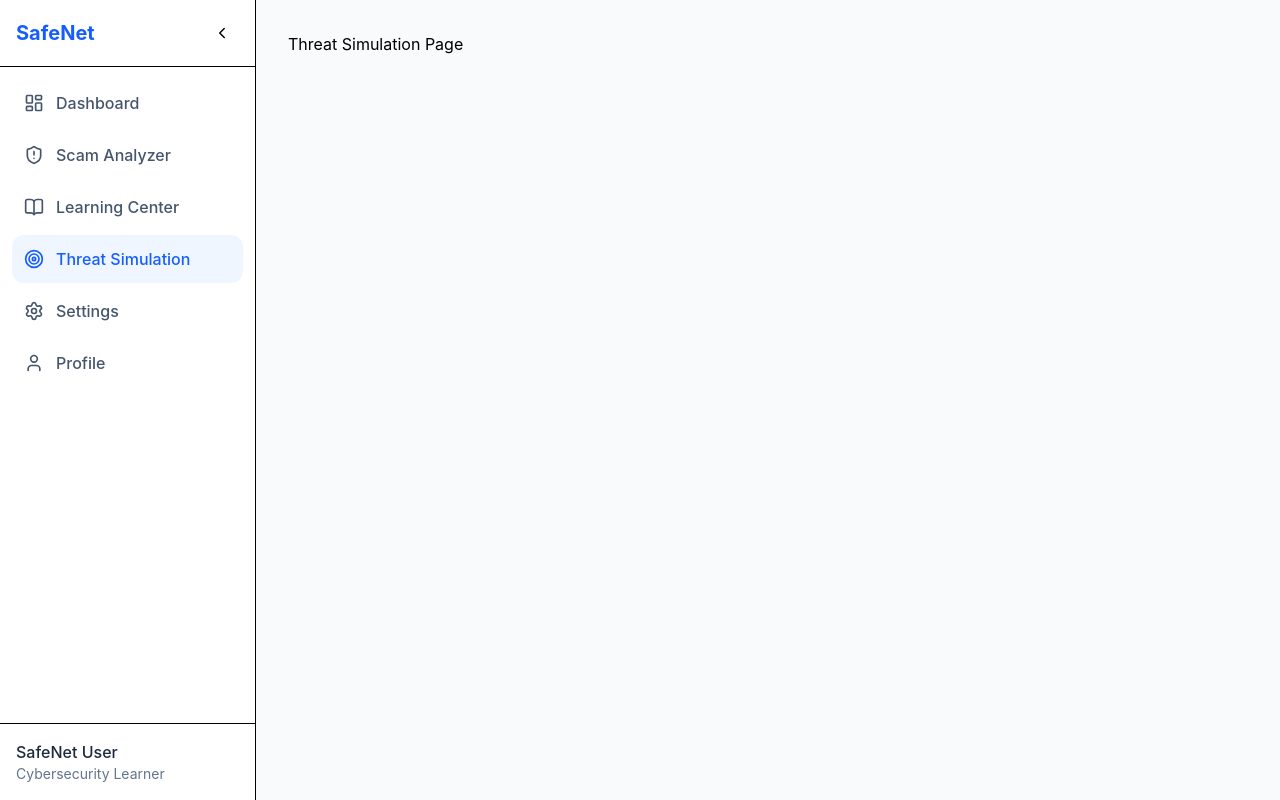
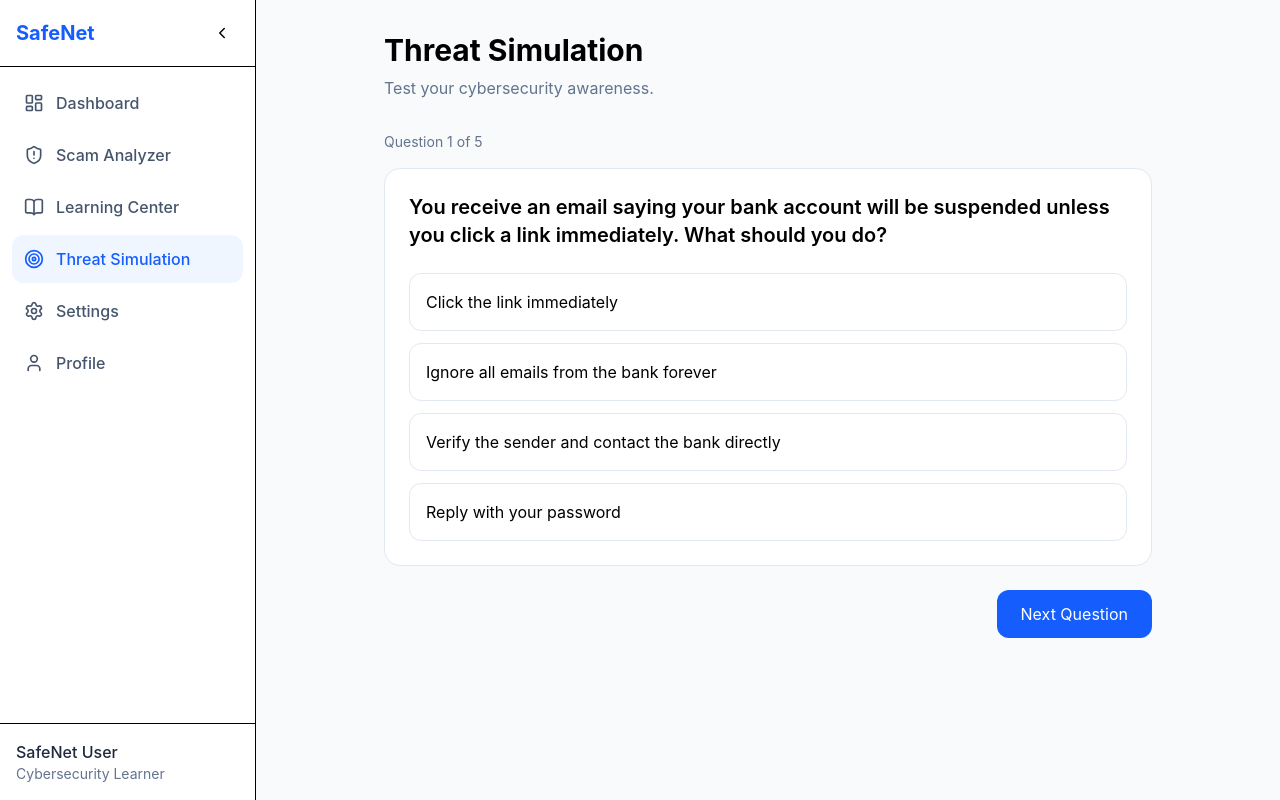
Before and after one commit to Mahdia-Hassani/SafeNet, a React (Vite) app: page /simulation in a window 1280 px wide. Built offline with nearby package versions, Linux system fonts and the light colour scheme.

Commit message:
Add quiz system and scoring

```diff
--- /dev/null
+++ b/src/components/quiz/QuizQuestion.jsx
@@ -0,0 +1,33 @@
+function QuizQuestion({ question, selectedAnswer, onSelectAnswer }) {
+  return (
+    <div className="rounded-2xl border border-slate-200 bg-white p-6">
+      <h2 className="text-xl font-semibold">{question.question}</h2>
+
+      <div className="mt-6 space-y-3">
+        {question.options.map((option, index) => (
+          <button
+            key={index}
+            onClick={() => onSelectAnswer(index)}
+            className={`
+              w-full
+              rounded-xl
+              border
+              p-4
+              text-left
+              transition-all
+              ${
+                selectedAnswer === index
+                  ? "border-blue-500 bg-blue-50"
+                  : "border-slate-200 hover:border-slate-300"
+              }
+            `}
+          >
+            {option}
+          </button>
+        ))}
+      </div>
+    </div>
+  );
+}
+
+export default QuizQuestion;
--- /dev/null
+++ b/src/data/quizzes.js
@@ -0,0 +1,60 @@
+const quizzes = [
+  {
+    id: 1,
+    question:
+      "You receive an email saying your bank account will be suspended unless you click a link immediately. What should you do?",
+    options: [
+      "Click the link immediately",
+      "Ignore all emails from the bank forever",
+      "Verify the sender and contact the bank directly",
+      "Reply with your password",
+    ],
+    correctAnswer: 2,
+  },
+
+  {
+    id: 2,
+    question: "Which password is the strongest?",
+    options: ["12345678", "password123", "MyDog", "T9#kP2!xL7@q"],
+    correctAnswer: 3,
+  },
+
+  {
+    id: 3,
+    question: "What is a common sign of a phishing website?",
+    options: [
+      "HTTPS connection",
+      "Official company logo",
+      "Misspelled domain name",
+      "Contact page",
+    ],
+    correctAnswer: 2,
+  },
+
+  {
+    id: 4,
+    question:
+      "Someone calls pretending to be IT support and asks for your login code. What should you do?",
+    options: [
+      "Give them the code",
+      "Verify their identity through official channels",
+      "Share only part of the code",
+      "Send it by email later",
+    ],
+    correctAnswer: 1,
+  },
+
+  {
+    id: 5,
+    question: "What is the purpose of Two-Factor Authentication (2FA)?",
+    options: [
+      "Make passwords shorter",
+      "Increase account security with a second verification step",
+      "Replace passwords completely",
+      "Speed up login",
+    ],
+    correctAnswer: 1,
+  },
+];
+
+export default quizzes;
--- a/src/pages/ThreatSimulation.jsx
+++ b/src/pages/ThreatSimulation.jsx
@@ -1,9 +1,108 @@
+import { useState } from "react";
+
 import DashboardLayout from "../layouts/DashboardLayout";
 
+import quizzes from "../data/quizzes";
+
+import QuizQuestion from "../components/quiz/QuizQuestion";
+
 function ThreatSimulation() {
+  const [currentQuestion, setCurrentQuestion] = useState(0);
+
+  const [selectedAnswer, setSelectedAnswer] = useState(null);
+
+  const [score, setScore] = useState(0);
+
+  const [quizFinished, setQuizFinished] = useState(false);
+
+  const question = quizzes[currentQuestion];
+
+  function handleNext() {
+    if (selectedAnswer === null) {
+      alert("Please select an answer.");
+      return;
+    }
+
+    if (selectedAnswer === question.correctAnswer) {
+      setScore((prev) => prev + 1);
+    }
+
+    if (currentQuestion === quizzes.length - 1) {
+      setQuizFinished(true);
+      return;
+    }
+
+    setCurrentQuestion((prev) => prev + 1);
+
+    setSelectedAnswer(null);
+  }
+
+  if (quizFinished) {
+    const percentage = Math.round((score / quizzes.length) * 100);
+
+    return (
+      <DashboardLayout>
+        <div className="mx-auto max-w-2xl text-center">
+          <h1 className="text-3xl font-bold">Quiz Completed 🎉</h1>
+
+          <p className="mt-6 text-xl">
+            Score: {score} / {quizzes.length}
+          </p>
+
+          <p className="mt-2 text-slate-500">{percentage}% Correct Answers</p>
+        </div>
+      </DashboardLayout>
+    );
+  }
+
   return (
     <DashboardLayout>
-      <h1>Threat Simulation Page</h1>
+      <div className="mx-auto max-w-3xl">
+        {/* Header */}
+
+        <div className="mb-8">
+          <h1 className="text-3xl font-bold">Threat Simulation</h1>
+
+          <p className="mt-2 text-slate-500">
+            Test your cybersecurity awareness.
+          </p>
+        </div>
+
+        {/* Progress */}
+
+        <p className="mb-4 text-sm text-slate-500">
+          Question {currentQuestion + 1} of {quizzes.length}
+        </p>
+
+        {/* Question */}
+
+        <QuizQuestion
+          question={question}
+          selectedAnswer={selectedAnswer}
+          onSelectAnswer={setSelectedAnswer}
+        />
+
+        {/* Button */}
+
+        <div className="mt-6 flex justify-end">
+          <button
+            onClick={handleNext}
+            className="
+              rounded-xl
+              bg-blue-600
+              px-6
+              py-3
+              text-white
+              transition
+              hover:bg-blue-700
+            "
+          >
+            {currentQuestion === quizzes.length - 1
+              ? "Finish Quiz"
+              : "Next Question"}
+          </button>
+        </div>
+      </div>
     </DashboardLayout>
   );
 }
```
